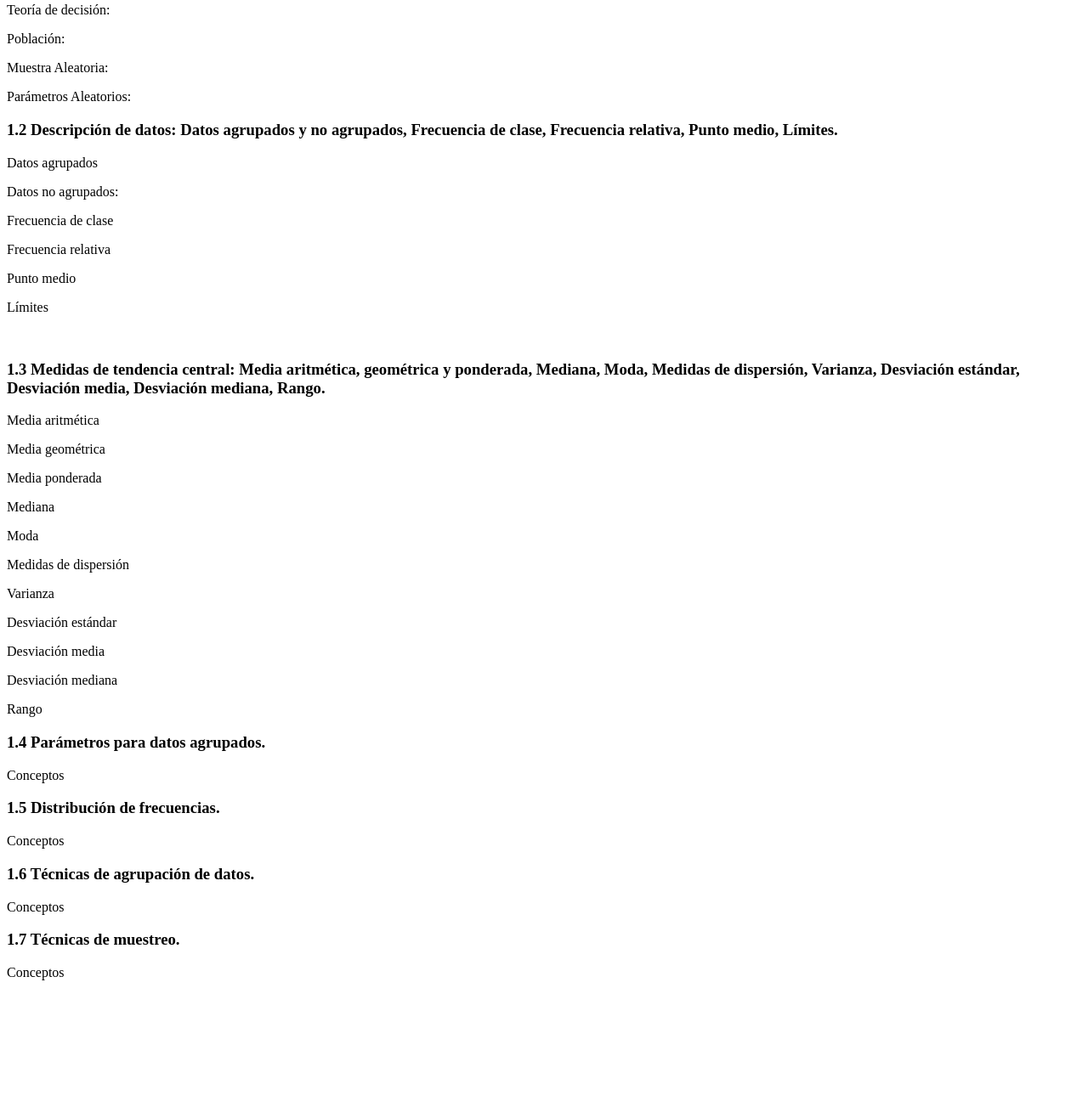
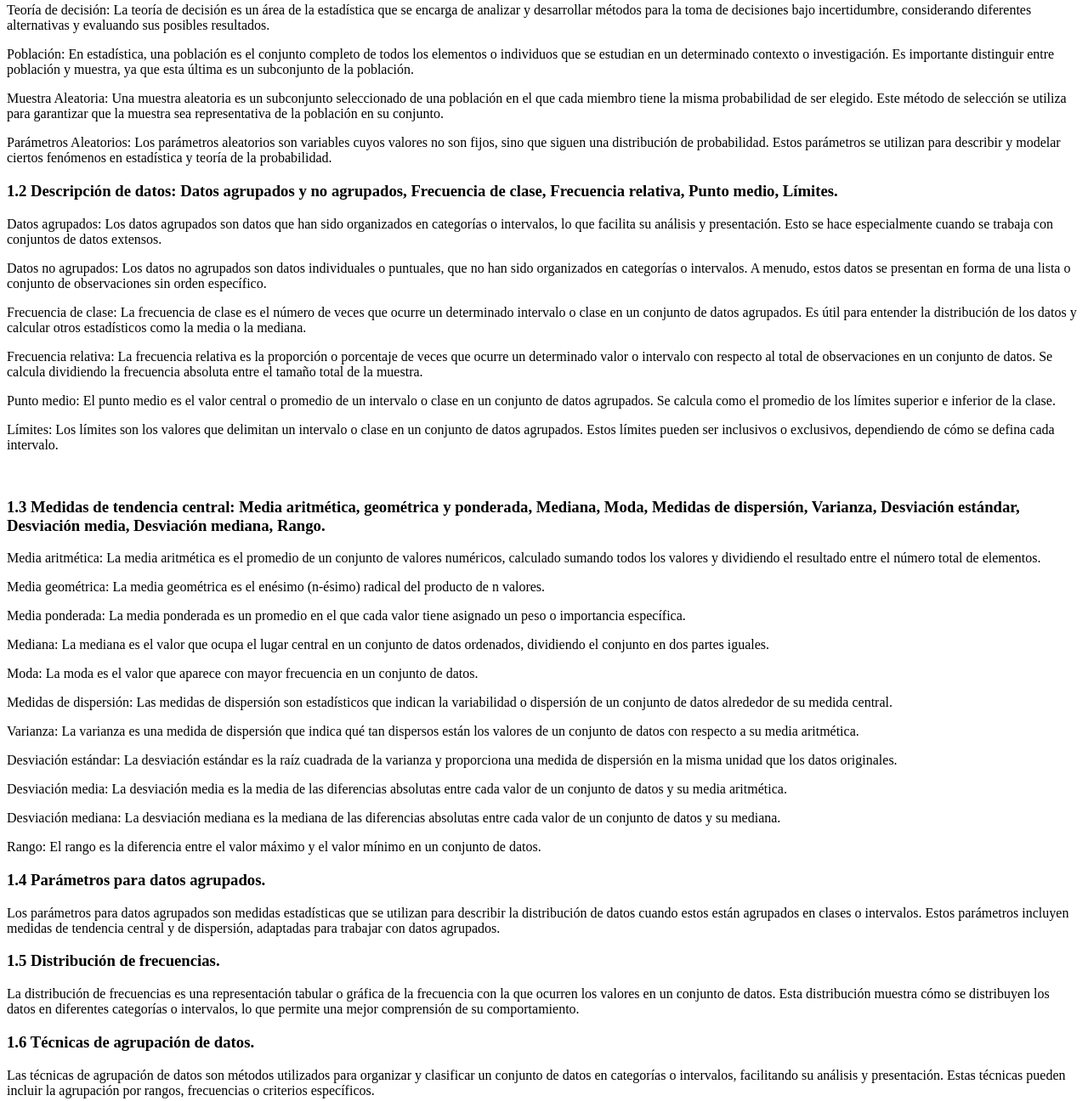
Before and after one commit to DanielAldanaLopez/TemarioPE, a plain HTML site: page Index.html in a window 1280 px wide. Shown: the part 151-1447 px from the top of the page at 85% size. Before the commit the page ends 1321 px from the top, so only its background shows below. Drawn offline with Linux system fonts and the light colour scheme.

Commit message:
Se termino lo minimo requerido

```diff
--- a/Index.html
+++ b/Index.html
@@ -10,78 +10,72 @@
 
 <body>
 
-    <!-- Introducción -->
     <h2>TEMA 1 ESTADISTICA DESCRIPTIVA</h2>
 
-    <!-- Conceptos Clave -->
     <h2>Subtemas:</h2>
 
 
-    <!-- Detalles Importantes -->
     <h3>1.1 Conceptos básicos de estadistica: definición, Teoría de decisión, Población, Muestra Aleatoria, Parámetros Aleatorios.</h3>
 
-    <p>Teoría de decisión: </p>
+    <p>Teoría de decisión: La teoría de decisión es un área de la estadística que se encarga de analizar y desarrollar métodos para la toma de decisiones bajo incertidumbre, considerando diferentes alternativas y evaluando sus posibles resultados.</p>
 
-    <p>Población: </p>
+    <p>Población: En estadística, una población es el conjunto completo de todos los elementos o individuos que se estudian en un determinado contexto o investigación. Es importante distinguir entre población y muestra, ya que esta última es un subconjunto
+        de la población.</p>
 
-    <p>Muestra Aleatoria:</p>
+    <p>Muestra Aleatoria: Una muestra aleatoria es un subconjunto seleccionado de una población en el que cada miembro tiene la misma probabilidad de ser elegido. Este método de selección se utiliza para garantizar que la muestra sea representativa de la
+        población en su conjunto.</p>
 
-    <p>Parámetros Aleatorios:</p>
+    <p>Parámetros Aleatorios: Los parámetros aleatorios son variables cuyos valores no son fijos, sino que siguen una distribución de probabilidad. Estos parámetros se utilizan para describir y modelar ciertos fenómenos en estadística y teoría de la probabilidad.</p>
 
 
 
     <h3>1.2 Descripción de datos: Datos agrupados y no agrupados, Frecuencia de clase, Frecuencia relativa, Punto medio, Límites.</h3>
 
-    <p>Datos agrupados</p>
+    <p>Datos agrupados: Los datos agrupados son datos que han sido organizados en categorías o intervalos, lo que facilita su análisis y presentación. Esto se hace especialmente cuando se trabaja con conjuntos de datos extensos.</p>
 
-    <p>Datos no agrupados:</p>
+    <p>Datos no agrupados: Los datos no agrupados son datos individuales o puntuales, que no han sido organizados en categorías o intervalos. A menudo, estos datos se presentan en forma de una lista o conjunto de observaciones sin orden específico.</p>
 
-    <p>Frecuencia de clase</p>
+    <p>Frecuencia de clase: La frecuencia de clase es el número de veces que ocurre un determinado intervalo o clase en un conjunto de datos agrupados. Es útil para entender la distribución de los datos y calcular otros estadísticos como la media o la mediana.</p>
 
-    <p>Frecuencia relativa</p>
+    <p>Frecuencia relativa: La frecuencia relativa es la proporción o porcentaje de veces que ocurre un determinado valor o intervalo con respecto al total de observaciones en un conjunto de datos. Se calcula dividiendo la frecuencia absoluta entre el tamaño
+        total de la muestra.</p>
 
-    <p>Punto medio</p>
+    <p>Punto medio: El punto medio es el valor central o promedio de un intervalo o clase en un conjunto de datos agrupados. Se calcula como el promedio de los límites superior e inferior de la clase.</p>
 
-    <p>Límites</p>
+    <p>Límites: Los límites son los valores que delimitan un intervalo o clase en un conjunto de datos agrupados. Estos límites pueden ser inclusivos o exclusivos, dependiendo de cómo se defina cada intervalo.</p>
 
     <br>
     <h3>1.3 Medidas de tendencia central: Media aritmética, geométrica y ponderada, Mediana, Moda, Medidas de dispersión, Varianza, Desviación estándar, Desviación media, Desviación mediana, Rango.</h3>
 
-    <p>Media aritmética</p>
-    <p>Media geométrica</p>
-
-    <p>Media ponderada</p>
-    <p>Mediana</p>
-    <p>Moda</p>
-    <p>Medidas de dispersión</p>
-    <p>Varianza</p>
-    <p>Desviación estándar</p>
-    <p>Desviación media</p>
-    <p>Desviación mediana</p>
-    <p>Rango</p>
+    <p>Media aritmética: La media aritmética es el promedio de un conjunto de valores numéricos, calculado sumando todos los valores y dividiendo el resultado entre el número total de elementos.</p>
+    <p>Media geométrica: La media geométrica es el enésimo (n-ésimo) radical del producto de n valores.</p>
+    <p>Media ponderada: La media ponderada es un promedio en el que cada valor tiene asignado un peso o importancia específica.</p>
+    <p>Mediana: La mediana es el valor que ocupa el lugar central en un conjunto de datos ordenados, dividiendo el conjunto en dos partes iguales.</p>
+    <p>Moda: La moda es el valor que aparece con mayor frecuencia en un conjunto de datos.</p>
+    <p>Medidas de dispersión: Las medidas de dispersión son estadísticos que indican la variabilidad o dispersión de un conjunto de datos alrededor de su medida central.</p>
+    <p>Varianza: La varianza es una medida de dispersión que indica qué tan dispersos están los valores de un conjunto de datos con respecto a su media aritmética.</p>
+    <p>Desviación estándar: La desviación estándar es la raíz cuadrada de la varianza y proporciona una medida de dispersión en la misma unidad que los datos originales.</p>
+    <p>Desviación media: La desviación media es la media de las diferencias absolutas entre cada valor de un conjunto de datos y su media aritmética.</p>
+    <p>Desviación mediana: La desviación mediana es la mediana de las diferencias absolutas entre cada valor de un conjunto de datos y su mediana.</p>
+    <p>Rango: El rango es la diferencia entre el valor máximo y el valor mínimo en un conjunto de datos.</p>
 
 
     <h3>1.4 Parámetros para datos agrupados.</h3>
-    <p>Conceptos</p>
+    <p>Los parámetros para datos agrupados son medidas estadísticas que se utilizan para describir la distribución de datos cuando estos están agrupados en clases o intervalos. Estos parámetros incluyen medidas de tendencia central y de dispersión, adaptadas
+        para trabajar con datos agrupados.</p>
+
+    <h3>1.5 Distribución de frecuencias.</h3>
+    <p>La distribución de frecuencias es una representación tabular o gráfica de la frecuencia con la que ocurren los valores en un conjunto de datos. Esta distribución muestra cómo se distribuyen los datos en diferentes categorías o intervalos, lo que permite
+        una mejor comprensión de su comportamiento.</p>
+
+    <h3>1.6 Técnicas de agrupación de datos.</h3>
+    <p>Las técnicas de agrupación de datos son métodos utilizados para organizar y clasificar un conjunto de datos en categorías o intervalos, facilitando su análisis y presentación. Estas técnicas pueden incluir la agrupación por rangos, frecuencias o criterios
+        específicos.</p>
+
+    <h3>1.7 Técnicas de muestreo.</h3>
+    <p>Las técnicas de muestreo son procedimientos utilizados para seleccionar una muestra representativa de una población más grande. Estas técnicas pueden ser aleatorias o no aleatorias y se aplican en diferentes contextos, como encuestas, estudios de
+        mercado o investigaciones científicas.</p>
+</body>
 
 
-
-
-
-    <h3>1.5 Distribución de frecuencias.</h3>
-    <p>Conceptos</p>
-
-
-
-
-    <h3>1.6 Técnicas de agrupación de datos.</h3>
-    <p>Conceptos</p>
-
-
-
-
-    <h3>1.7 Técnicas de muestreo.</h3>
-    <p>Conceptos</p>
-</body>
-
 </html>
```
